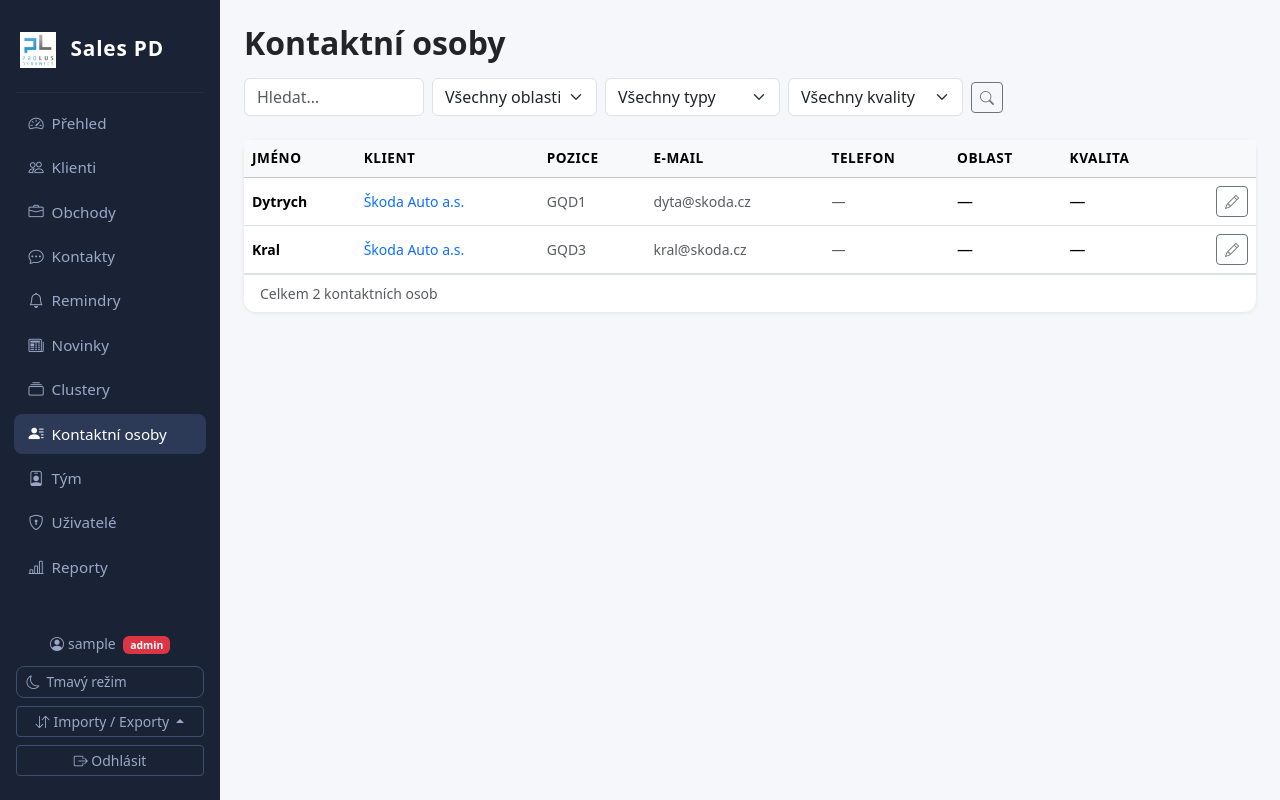
After one commit to Usidlo/crm_v1, a Flask app: page /contacts-list in a window 1280 px wide. The commit adds this page. Run offline with Flask 3, Linux system fonts and the light colour scheme; the visitor is signed in with stand-in values (Sample User, id 1).

Commit message:
Přidat přehled všech kontaktních osob
- Nová stránka /contacts-list s výpisem všech kontaktních osob
- Sloupce: jméno, klient, pozice, e-mail, telefon, oblast, kvalita
- Filtry: hledat, oblast, typ kontaktu, kvalita
- Nová položka 'Kontaktní osoby' v menu (pod Clustery)

Co-Authored-By: Claude Sonnet 4.6 <noreply@anthropic.com>

```diff
--- a/app.py
+++ b/app.py
@@ -2860,6 +2860,34 @@ def _weekly_digest():
 CLUSTER_COLORS = ['primary', 'success', 'danger', 'warning', 'info', 'secondary',
                   'dark', 'indigo', 'teal', 'orange']
 
+@app.route('/contacts-list')
+@login_required
+def contacts_list():
+    q           = request.args.get('q', '').strip()
+    role_filter = request.args.get('role', '').strip()
+    type_filter = request.args.get('type', '').strip()
+    trust_filter = request.args.get('trust', '').strip()
+
+    query = ContactPerson.query.join(Client).order_by(Client.name, ContactPerson.name)
+    if q:
+        query = query.filter(
+            ContactPerson.name.ilike(f'%{q}%') |
+            Client.name.ilike(f'%{q}%') |
+            ContactPerson.email.ilike(f'%{q}%')
+        )
+    if role_filter:
+        query = query.filter(ContactPerson.contact_role == role_filter)
+    if type_filter:
+        query = query.filter(ContactPerson.contact_type == type_filter)
+    if trust_filter:
+        query = query.filter(ContactPerson.trust_level == trust_filter)
+
+    contacts = query.all()
+    return render_template('contacts_list.html', contacts=contacts,
+                           q=q, role_filter=role_filter,
+                           type_filter=type_filter, trust_filter=trust_filter)
+
+
 @app.route('/clusters')
 @login_required
 def clusters():
--- a/templates/base.html
+++ b/templates/base.html
@@ -234,6 +234,12 @@
         </a>
       </li>
       <li class="nav-item">
+        <a class="nav-link {% if request.endpoint == 'contacts_list' %}active{% endif %}"
+           href="{{ url_for('contacts_list') }}">
+          <i class="bi bi-person-lines-fill"></i>Kontaktní osoby
+        </a>
+      </li>
+      <li class="nav-item">
         <a class="nav-link {% if 'member' in (request.endpoint or '') or request.endpoint == 'team' %}active{% endif %}"
            href="{{ url_for('team') }}">
           <i class="bi bi-person-badge"></i>Tým
--- /dev/null
+++ b/templates/contacts_list.html
@@ -0,0 +1,102 @@
+{% extends 'base.html' %}
+{% block title %}Kontaktní osoby – Sales PD{% endblock %}
+{% block content %}
+
+<div class="d-flex align-items-center mb-4 gap-3 flex-wrap">
+  <h2 class="fw-bold mb-0 me-auto">Kontaktní osoby</h2>
+  <form class="d-flex gap-2 align-items-center flex-wrap" method="get">
+    <input class="form-control" name="q" value="{{ q }}" placeholder="Hledat…" style="width:180px">
+    <select class="form-select" name="role" style="width:165px">
+      <option value="">Všechny oblasti</option>
+      {% for key, label in contact_role_labels.items() %}
+      <option value="{{ key }}" {% if role_filter == key %}selected{% endif %}>{{ label }}</option>
+      {% endfor %}
+    </select>
+    <select class="form-select" name="type" style="width:175px">
+      <option value="">Všechny typy</option>
+      {% for key, label in contact_type_labels.items() %}
+      <option value="{{ key }}" {% if type_filter == key %}selected{% endif %}>{{ label }}</option>
+      {% endfor %}
+    </select>
+    <select class="form-select" name="trust" style="width:175px">
+      <option value="">Všechny kvality</option>
+      {% for key, label in trust_level_labels.items() %}
+      <option value="{{ key }}" {% if trust_filter == key %}selected{% endif %}>{{ label }}</option>
+      {% endfor %}
+    </select>
+    <button class="btn btn-outline-secondary btn-sm"><i class="bi bi-search"></i></button>
+    {% if q or role_filter or type_filter or trust_filter %}
+    <a href="{{ url_for('contacts_list') }}" class="btn btn-outline-danger btn-sm" title="Zrušit filtry">
+      <i class="bi bi-x-lg"></i>
+    </a>
+    {% endif %}
+  </form>
+</div>
+
+<div class="card">
+  <div class="card-body p-0">
+    {% if contacts %}
+    <div class="table-responsive">
+    <table class="table table-hover mb-0 align-middle">
+      <thead class="table-light">
+        <tr>
+          <th>Jméno</th>
+          <th>Klient</th>
+          <th>Pozice</th>
+          <th>E-mail</th>
+          <th>Telefon</th>
+          <th>Oblast</th>
+          <th>Kvalita</th>
+          <th></th>
+        </tr>
+      </thead>
+      <tbody>
+        {% for c in contacts %}
+        <tr>
+          <td class="fw-semibold small">{{ c.name }}</td>
+          <td class="small">
+            <a href="{{ url_for('client_detail', id=c.client_id) }}" class="text-decoration-none">
+              {{ c.client.name }}
+            </a>
+          </td>
+          <td class="small text-muted">{{ c.role or '—' }}</td>
+          <td class="small">
+            {% if c.email %}
+            <a href="mailto:{{ c.email }}" class="text-decoration-none text-muted">{{ c.email }}</a>
+            {% else %}—{% endif %}
+          </td>
+          <td class="small text-muted">{{ c.phone or '—' }}</td>
+          <td>
+            {% if c.contact_role %}
+            <span class="badge bg-light text-dark border" style="font-size:.7rem">
+              {{ contact_role_labels.get(c.contact_role, c.contact_role) }}
+            </span>
+            {% else %}—{% endif %}
+          </td>
+          <td>
+            {% if c.trust_level %}
+            <span class="badge bg-{{ trust_level_colors.get(c.trust_level, 'secondary') }}" style="font-size:.7rem">
+              {{ trust_level_labels.get(c.trust_level, c.trust_level) }}
+            </span>
+            {% else %}—{% endif %}
+          </td>
+          <td class="text-end">
+            <a href="{{ url_for('edit_contact', id=c.id) }}" class="btn btn-sm btn-outline-secondary">
+              <i class="bi bi-pencil"></i>
+            </a>
+          </td>
+        </tr>
+        {% endfor %}
+      </tbody>
+    </table>
+    </div>
+    <div class="px-3 py-2 text-muted small border-top">
+      Celkem {{ contacts | length }} kontaktních osob
+    </div>
+    {% else %}
+    <p class="text-muted p-4 mb-0">Žádné kontaktní osoby neodpovídají zadaným filtrům.</p>
+    {% endif %}
+  </div>
+</div>
+
+{% endblock %}
```
